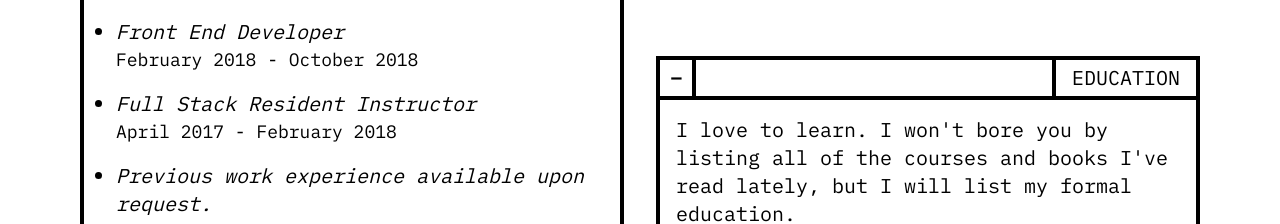
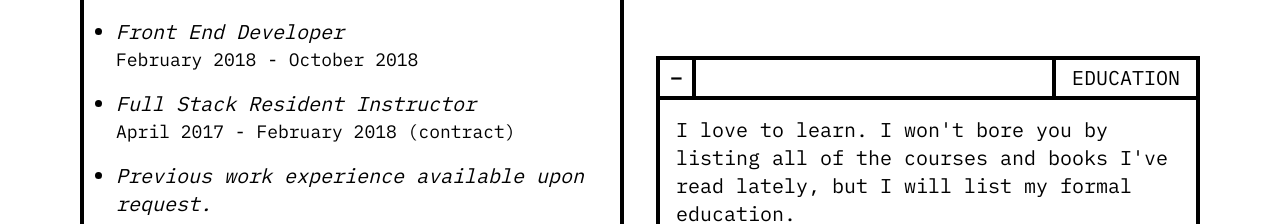
Before and after one commit to CassandraGoose/portfolio-2025, a React (Vite) app: page / in a window 1280 px wide. Shown: the part 982-1206 px from the top of the page. Built offline with nearby package versions, Linux system fonts and the light colour scheme.

Commit message:
add contract note to employment history

```diff
--- a/src/components/WorkCard.tsx
+++ b/src/components/WorkCard.tsx
@@ -36,7 +36,7 @@ function WorkCard() {
         </li>
         <li className="ml-4 mt-4">
           <p className="italic">Full Stack Resident Instructor</p>
-          <p className="text-lg">April 2017 - February 2018</p>
+          <p className="text-lg">April 2017 - February 2018 (contract)</p>
         </li>
         <li className="ml-4 mt-4">
           <p className="italic">
```
